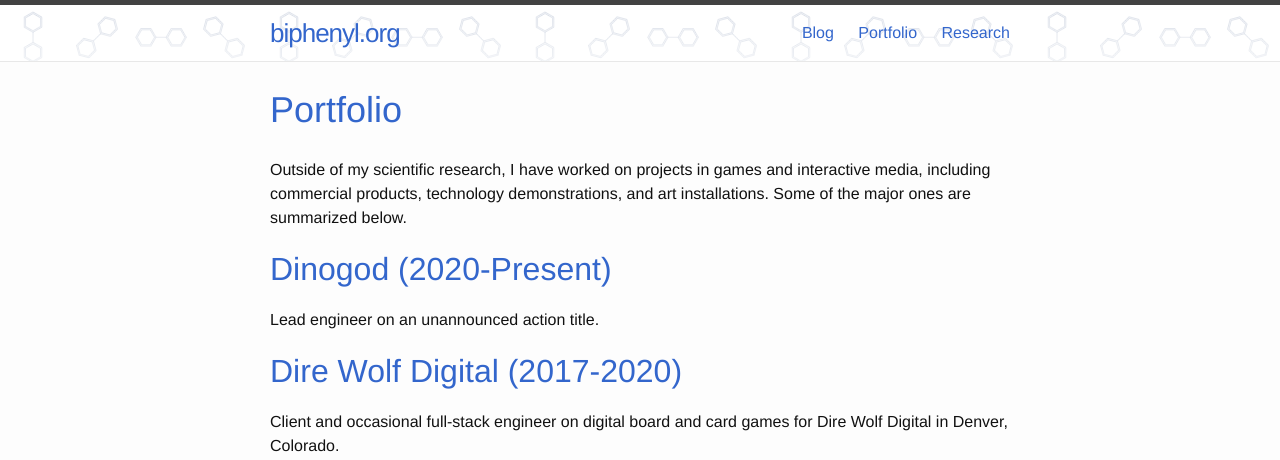
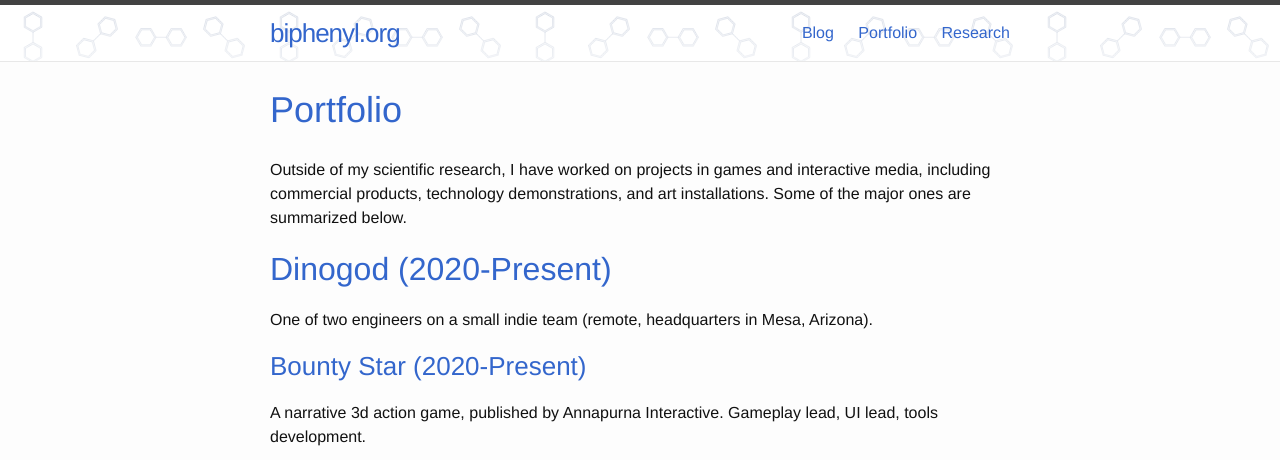
Before and after one commit to mmechtley/mmechtley.github.io, a Jekyll site: the page built from portfolio.md, in a window 1280 px wide and 900 px high, cut to the strip 0-460 px from the top of the window. Built offline with Jekyll 4.4.1, drawn with Linux system fonts in a browser that asks for light colours.

Commit message:
Update index/portfolio after bounty star announce

```diff
--- a/portfolio.md
+++ b/portfolio.md
@@ -5,7 +5,12 @@
 Outside of my scientific research, I have worked on projects in games and interactive media, including commercial products, technology demonstrations, and art installations. Some of the major ones are summarized below.
 
 ## Dinogod (2020-Present)
-Lead engineer on an unannounced action title.
+One of two engineers on a small indie team (remote, headquarters in Mesa, Arizona).
+
+### Bounty Star (2020-Present)
+A narrative 3d action game, published by Annapurna Interactive. Gameplay lead, UI lead, tools development.
+<iframe width="640" height="360" src="https://www.youtube.com/embed/kC-dNxex5Jc" title="YouTube video player" frameborder="0" allow="accelerometer; autoplay; clipboard-write; encrypted-media; gyroscope; picture-in-picture" allowfullscreen></iframe>
+
 
 ## Dire Wolf Digital (2017-2020)
 Client and occasional full-stack engineer on digital board and card games for Dire Wolf Digital in Denver, Colorado.
```
Also changed, not shown: index.md (+1 -1 lines).
